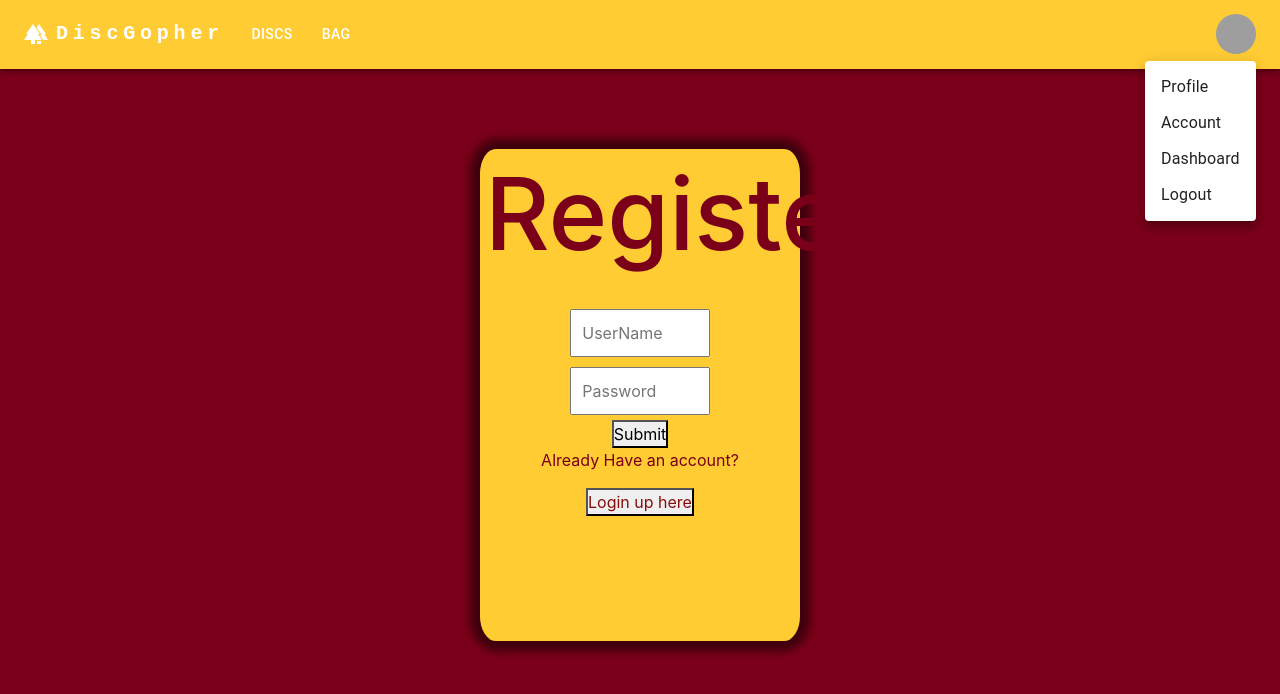
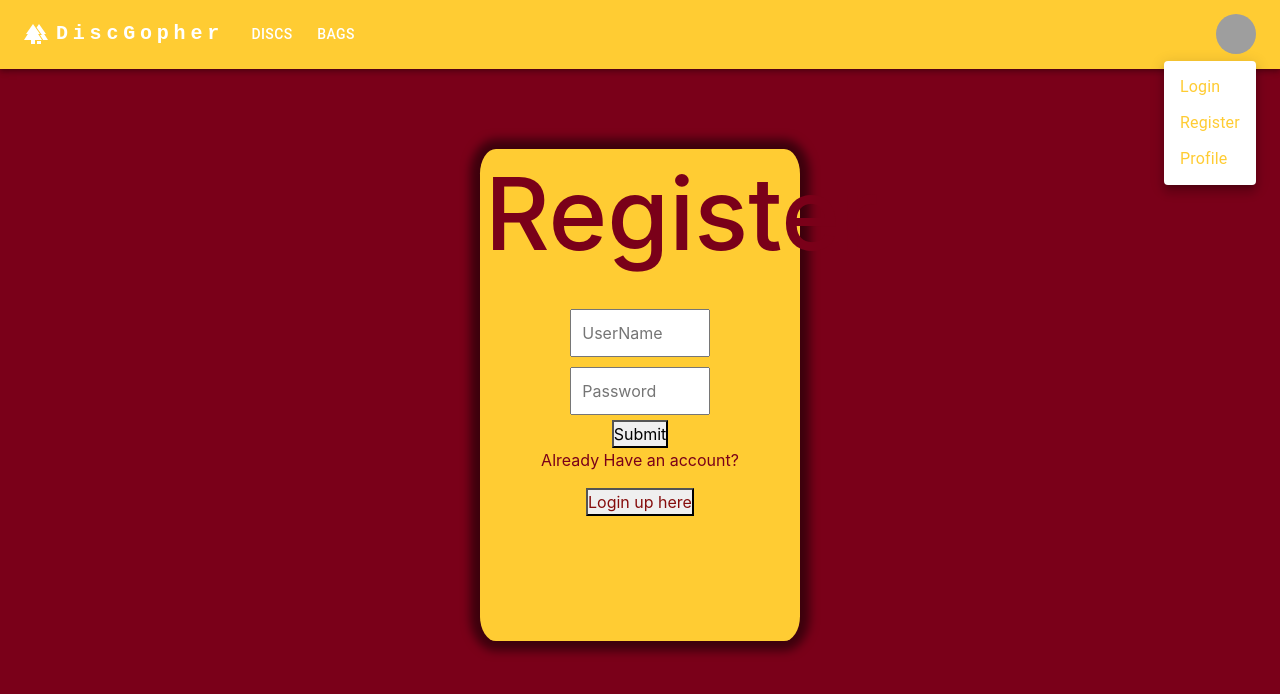
Before and after one commit to jbuck123/DiscGopher, a React (Create React App) app in the folder my-app/: page /Register in a window 1280 px wide. Both pictures are taken after a click on the button "Open settings". Shown: the top 694 px of the page. Built offline with nearby package versions, Linux system fonts and the light colour scheme; grey boxes are pictures that could not be loaded.

Commit message:
links are properly going to the correct addresses

```diff
--- a/my-app/src/components/Header.js
+++ b/my-app/src/components/Header.js
@@ -1,5 +1,6 @@
 
 import * as React from 'react';
+import {Link} from 'react-router-dom'
 import AppBar from '@mui/material/AppBar';
 import Box from '@mui/material/Box';
 import Toolbar from '@mui/material/Toolbar';
@@ -15,8 +16,11 @@ import MenuItem from '@mui/material/MenuItem';
 
 import ForestIcon from '@mui/icons-material/Forest';
 
-const pages = ['Discs', 'Bag'];
-const settings = ['Profile', 'Account', 'Dashboard', 'Logout'];
+const pages = ['Discs', 'Bags'];
+// const settings = [
+//   { route: '/Login', text: 'Login'},
+//   {route: '/Register', text: 'Register'}
+// ];
 
 
 
@@ -156,11 +160,15 @@ const ResponsiveAppBar = () => {
               open={Boolean(anchorElUser)}
               onClose={handleCloseUserMenu}
             >
-              {settings.map((setting) => (
-                <MenuItem key={setting} onClick={handleCloseUserMenu}>
-                  <Typography textAlign="center">{setting}</Typography>
-                </MenuItem>
-              ))}
+              <Link to='/Login' style={{ textDecoration: 'none' }}>
+                <MenuItem> Login</MenuItem>
+              </Link>
+              <Link to='/Register' style={{ textDecoration: 'none' }}>
+                <MenuItem> Register</MenuItem>
+              </Link>
+              <Link to='/Profile' style={{ textDecoration: 'none' }}>
+                <MenuItem> Profile</MenuItem>
+              </Link>
             </Menu>
           </Box>
         </Toolbar>
```
